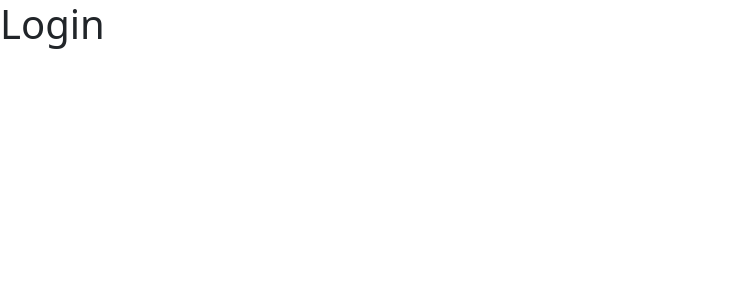
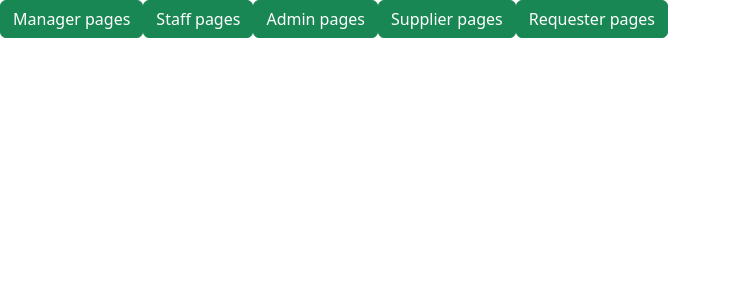
Before and after one commit to KenTheWhale/MWMS, a React (Vite) app in the folder FE/mwms_fe/: page /login in a window 1280 px wide. Shown: the top 300 px of the page, without its empty margins (0-731 px from the left). Built offline with nearby package versions, Linux system fonts and the light colour scheme.

Commit message:
fix:fix conflict

```diff
--- a/FE/mwms_fe/src/App.jsx
+++ b/FE/mwms_fe/src/App.jsx
@@ -111,7 +111,7 @@ const router = createBrowserRouter([
     },
     {
         path: "*",
-        element: <Navigate to={"/manager"}/>
+        element: <Navigate to={"/login"}/>
     }
 ])
 
--- a/FE/mwms_fe/src/pages/LoginPage.jsx
+++ b/FE/mwms_fe/src/pages/LoginPage.jsx
@@ -1,3 +1,16 @@
+import {Button} from "react-bootstrap";
+import {useNavigate} from "react-router-dom";
+
 export default function LoginPage() {
-    return <h1>Login</h1>
+    const navigate = useNavigate();
+
+    return (
+        <>
+            <Button variant={"success"} onClick={() => {navigate("/manager")}}>Manager pages</Button>
+            <Button variant={"success"} onClick={() => {navigate("/staff")}}>Staff pages</Button>
+            <Button variant={"success"} onClick={() => {navigate("/admin")}}>Admin pages</Button>
+            <Button variant={"success"} onClick={() => {navigate("/sp")}}>Supplier pages</Button>
+            <Button variant={"success"} onClick={() => {navigate("/rq")}}>Requester pages</Button>
+        </>
+    )
 }
--- a/FE/mwms_fe/src/styles/Layout.module.css
+++ b/FE/mwms_fe/src/styles/Layout.module.css
@@ -17,14 +17,12 @@
     background: var(--tab-background);
     width: 17vw;
     height: 100vh;
-    z-index: 0;
 }
 
 .outlet_area {
     background: var(--app-background);
     width: 83vw;
     height: 100vh;
-    z-index: 0;
 }
 
 /* navbar */
```
